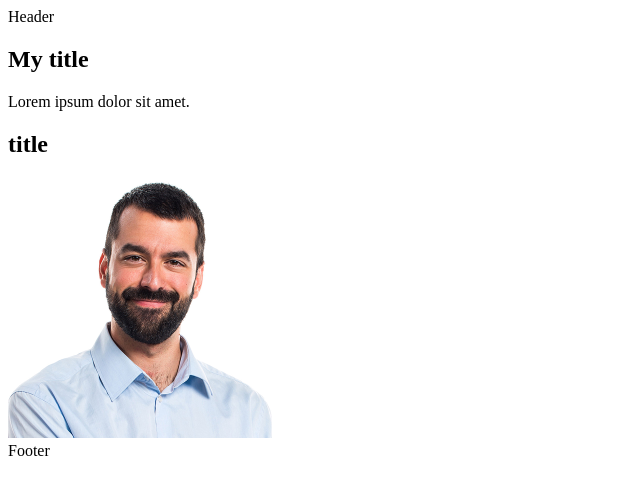
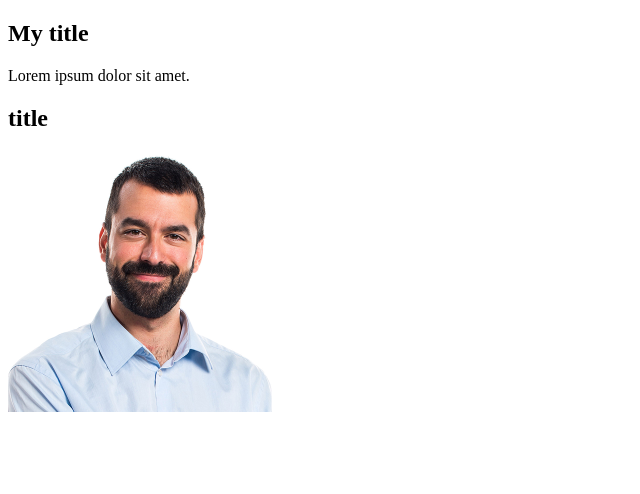
Before and after one commit to darinkalukas-coder/goit-markup-hw-01, a plain HTML site: page index.html in a window 1280 px wide. Shown: the whole page, without its empty margins (0-640 px from the left). Drawn offline with Linux system fonts and the light colour scheme.

Commit message:
fix html markup

```diff
--- a/index.html
+++ b/index.html
@@ -8,18 +8,24 @@
 </head>
 
 <body>
-    <header>Header</header>
+    <header id="header"></header>
+
     <main>
-        <section>
+        <section id="hero">
             <h1>My title</h1>
             <p>Lorem ipsum dolor sit amet.</p>
         </section>
-        <section>
+
+        <section id="features">
             <h2>title</h2>
-            <img src="./images/team-1.jpg" alt="Mark Guerrero" width="264"/>
+        </section>
+
+        <section id="team">
+            <img src="./images/team-1.jpg" alt="Mark Guerrero" width="264" />
         </section>
     </main>
-    <footer>Footer</footer>
+
+    <footer id="footer"></footer>
 </body>
 
 </html>
```
